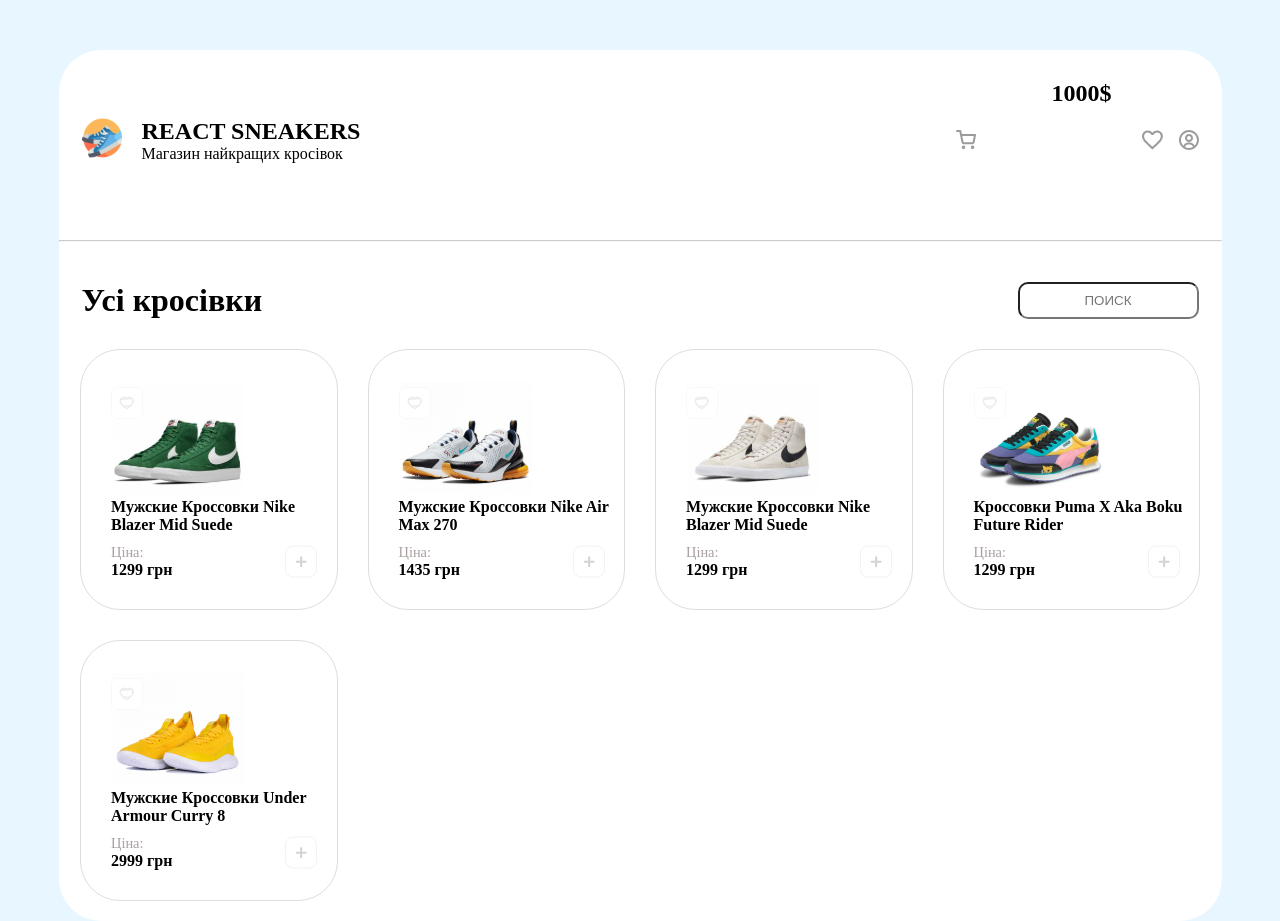
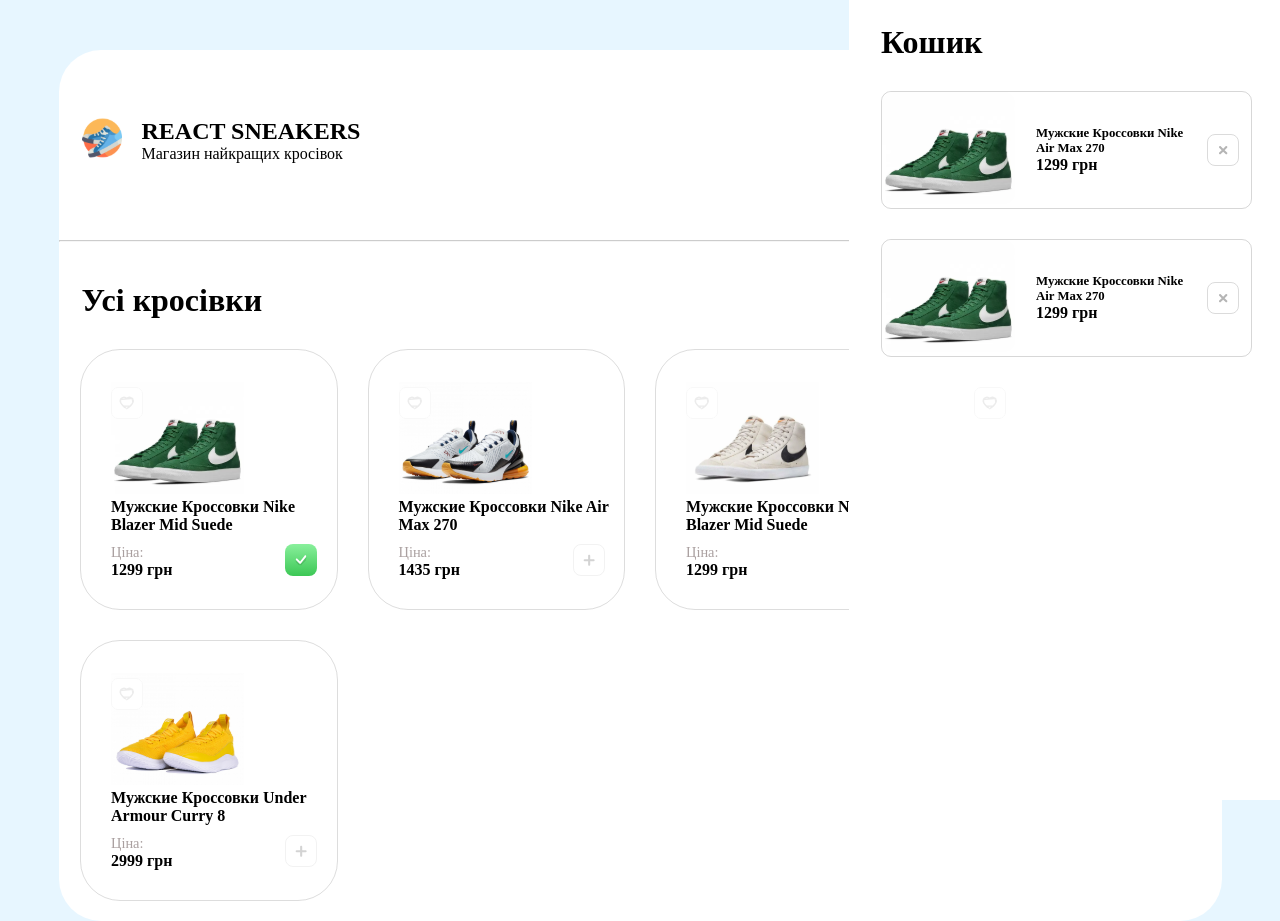
Before and after one commit to ArtemHorbunov1234/Shop-react, a React (Vite) app: page / in a window 1280 px wide. Both pictures are taken after a click on the picture 301 px from the left and 561 px from the top of the page. Built offline with nearby package versions, Linux system fonts and the light colour scheme.

Commit message:
useState button

```diff
--- a/src/App.jsx
+++ b/src/App.jsx
@@ -1,5 +1,47 @@
+import { useState } from 'react';
 import Card from './component/Card';
 import Navigation from './component/Navigation';
+
+function CartShop() {
+    return (
+        <div className='cart'>
+            <div className='cart__buy'>
+                <div>
+                    <h1>Кошик</h1>
+                    <div>
+                        <div>
+                            <img src='src/img/sneaker_1.svg' alt='sneaker' />
+                        </div>
+
+                        <div>
+                            <h1>Мужские Кроссовки Nike Air Max 270</h1>
+                            <b>1299 грн</b>
+                        </div>
+                        <img src='src/img/delete-icon.svg' alt='delete-icon' />
+                    </div>
+                </div>
+            </div>
+            <div className='cart__buy'>
+                <div>
+                    <div>
+                        <div>
+                            <img src='src/img/sneaker_1.svg' alt='sneaker' />
+                        </div>
+
+                        <div>
+                            <h1>Мужские Кроссовки Nike Air Max 270</h1>
+                            <b>1299 грн</b>
+                        </div>
+                        <img src='src/img/delete-icon.svg' alt='delete-icon' />
+                    </div>
+                </div>
+            </div>
+            <div>
+                <h1></h1>
+            </div>
+        </div>
+    );
+}
 
 const arr = [
     { imgUrl: 'src/img/sneaker_1.svg', name: 'Мужские Кроссовки Nike Blazer Mid Suede', price: 1299 },
@@ -19,14 +61,22 @@ function MainShop() {
 }
 
 function App() {
+    const [visible, setVisible] = useState(false);
     return (
         <div className='content'>
             <Navigation />
             <hr />
             <MainShop />
+            {visible ? <CartShop /> : null}
             <section>
                 {arr.map((obj, index) => (
-                    <Card key={index} imgUrl={obj.imgUrl} name={obj.name} price={obj.price} />
+                    <Card
+                        key={index}
+                        imgUrl={obj.imgUrl}
+                        name={obj.name}
+                        price={obj.price}
+                        onClickCart={() => setVisible(!visible)}
+                    />
                 ))}
             </section>
         </div>
--- a/src/component/Card.jsx
+++ b/src/component/Card.jsx
@@ -2,13 +2,14 @@ import PropTypes from 'prop-types';
 import { useState } from 'react';
 
 function Card(props) {
-    const [change, setChange] = useState(true);
+    const [changeHeart, setChangeHeart] = useState(true);
+    const [changePlus, setChangePlus] = useState(true);
 
     return (
         <div>
             <img
-                src={change ? 'src/img/heart-shop_2.svg' : 'src/img/heart-shop_3.svg'}
-                onClick={() => setChange(!change)}
+                src={changeHeart ? 'src/img/heart-shop_2.svg' : 'src/img/heart-shop_3.svg'}
+                onClick={() => setChangeHeart(!changeHeart)}
                 alt='heart'
             />
             <div>
@@ -21,7 +22,13 @@ function Card(props) {
                         <h1>Ціна:</h1>
                         <b>{props.price} грн</b>
                     </div>
-                    <img src='src/img/plus.svg' alt='plus' />
+                    <div onClick={() => setChangePlus(!changePlus)}>
+                        <img
+                            src={changePlus ? 'src/img/plus.svg' : 'src/img/tick.svg'}
+                            alt='plus'
+                            onClick={props.onClickCart}
+                        />
+                    </div>
                 </div>
             </div>
         </div>
@@ -32,6 +39,7 @@ Card.propTypes = {
     imgUrl: PropTypes.string.isRequired,
     name: PropTypes.string.isRequired,
     price: PropTypes.number.isRequired,
+    onClickCart: PropTypes.bool.isRequired,
 };
 
 export default Card;
--- a/src/header.scss
+++ b/src/header.scss
@@ -38,6 +38,8 @@ ul {
             > li {
                 display: flex;
                 gap: 15px;
+                align-items: center;
+
                 > img {
                     cursor: pointer;
                 }
@@ -117,3 +119,48 @@ section {
         }
     }
 }
+
+.cart {
+    position: absolute;
+    right: 0%;
+    background-color: #ffffff;
+    height: 100%;
+    width: 27%;
+    top: 0%;
+    width: 431px;
+    > .cart__buy {
+        > div {
+            display: flex;
+            flex-direction: column;
+            margin-top: 30px;
+
+            gap: 30px;
+            > h1 {
+                margin: -6px 0 0 32px;
+            }
+            > div {
+                display: flex;
+                margin-left: 32px;
+                align-items: center;
+                gap: 21px;
+                border-radius: 10px;
+                border: 1px solid rgba(128, 128, 128, 0.315);
+                width: 371px;
+
+                > img {
+                    cursor: pointer;
+                }
+
+                > div {
+                    > img {
+                        border-radius: 10px;
+                    }
+                    > h1 {
+                        font-size: 0.8rem;
+                        width: 150px;
+                    }
+                }
+            }
+        }
+    }
+}
```
Also changed, not shown: src/img/delete-icon.svg (added), src/img/tick.svg (added).
